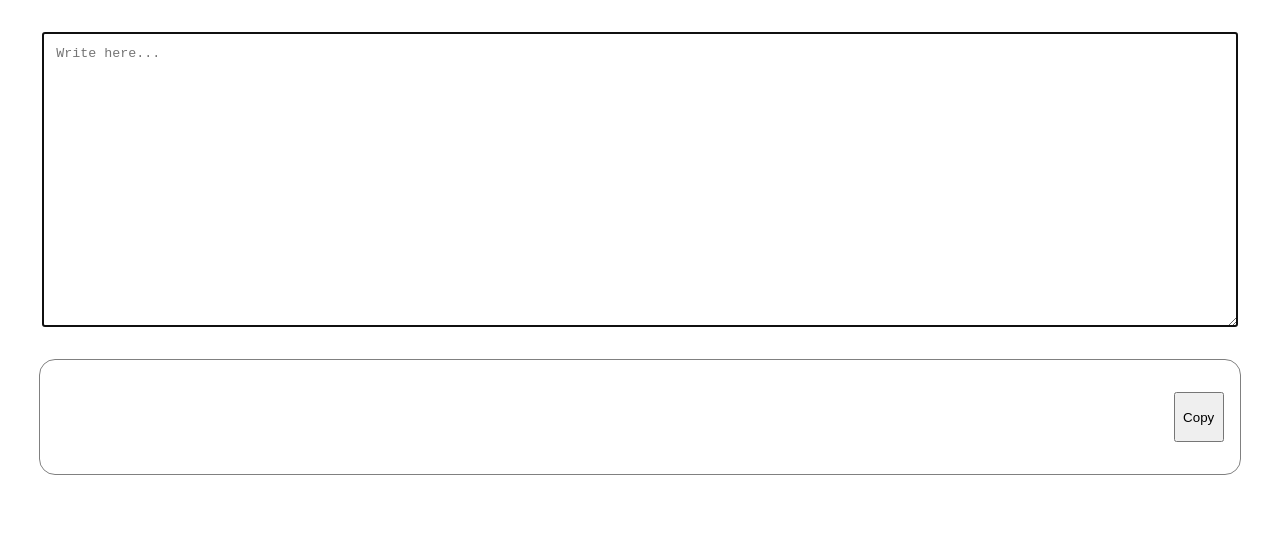
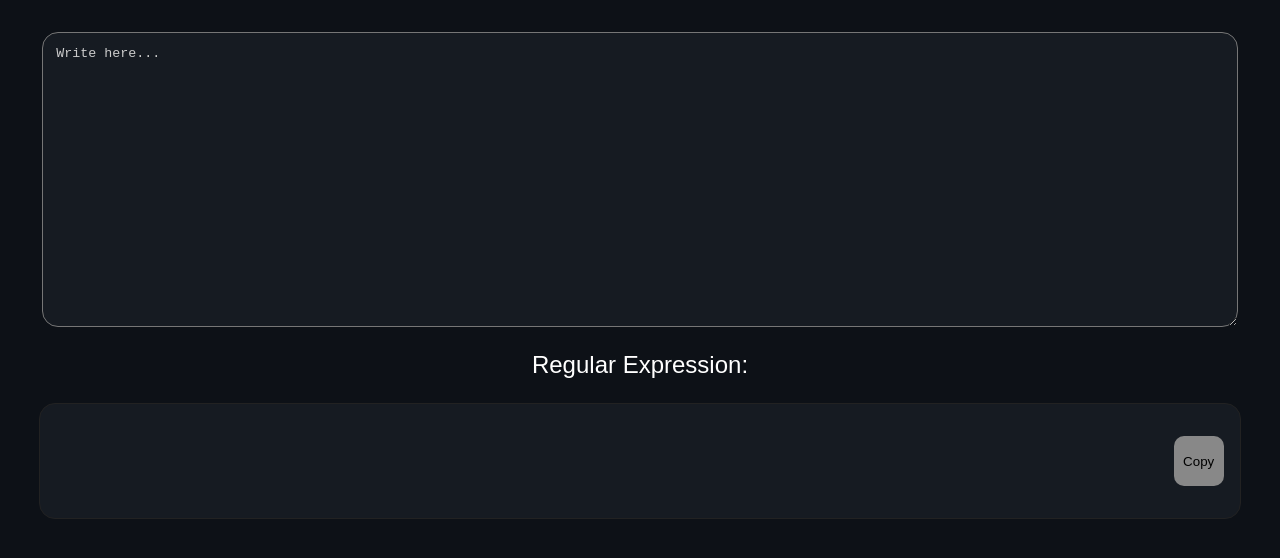
Before and after one commit to keijeizei/regular-impressions, a plain HTML site: page index.html in a window 1280 px wide. Drawn offline with Linux system fonts and the light colour scheme.

Commit message:
Change background to dark

```diff
--- a/index.html
+++ b/index.html
@@ -8,7 +8,14 @@
 </head>
 <body>
   <div class="container">
-    <textarea id="input" placeholder="Write here..." autofocus></textarea>
+    <textarea
+      id="input"
+      placeholder="Write here..."
+      spellcheck="false"
+      autofocus
+    >
+    </textarea>
+    <p class="label">Regular Expression:</p>
     <div class="outputcontainer">
       <div id="output"></div>
       <button class="copybutton" onclick="copyToClipboard()">Copy</button>
--- a/script.js
+++ b/script.js
@@ -44,6 +44,7 @@ const copyToClipboard = () => {
   }
 
   document.execCommand("Copy");
+  selection.removeAllRanges();
 }
 
 function startTranslation() {
--- a/style.css
+++ b/style.css
@@ -1,6 +1,7 @@
 body {
   margin: 0;
   padding: 0;
+  background-color: #0d1117;
 }
 
 .container {
@@ -8,6 +9,7 @@ body {
   flex-direction: column;
   align-items: center;
   padding: 2em;
+  color: white;
 }
 
 #input {
@@ -15,19 +17,35 @@ body {
   height: 20em;
   padding: 1em;
   resize: vertical;
+  border-radius: 1rem;
+  color: white;
+  background-color: #161b22;
+}
+
+#input:focus {
+  outline: #888;
+}
+
+.label {
+  margin-top: 1em;
+  padding: 0;
+  font-family: sans-serif;
+  font-size: 1.5rem;
 }
 
 .outputcontainer {
   display: flex;
   align-items: center;
   justify-content: space-between;
+
   width: 96%;
-  margin: 2rem 0;
   padding: 2rem 1rem;
-  border: 1px solid gray;
+  border: 1px solid #222;
   border-radius: 1rem;
+
   font-family: monospace;
   font-size: 1.5em;
+  background-color: #161b22;
 }
 
 #output {
@@ -38,4 +56,25 @@ body {
 .copybutton {
   width: 50px;
   height: 50px;
+  border: 0;
+  border-radius: 10px;
+  background-color: #888;
 }
+
+.copybutton:hover {
+  background-color: #aaa;
+}
+
+
+::placeholder { /* Chrome, Firefox, Opera, Safari 10.1+ */
+  color: #ccc;
+  opacity: 1; /* Firefox */
+}
+
+:-ms-input-placeholder { /* Internet Explorer 10-11 */
+  color: #ccc;
+}
+
+::-ms-input-placeholder { /* Microsoft Edge */
+  color: #ccc;
+}
```
